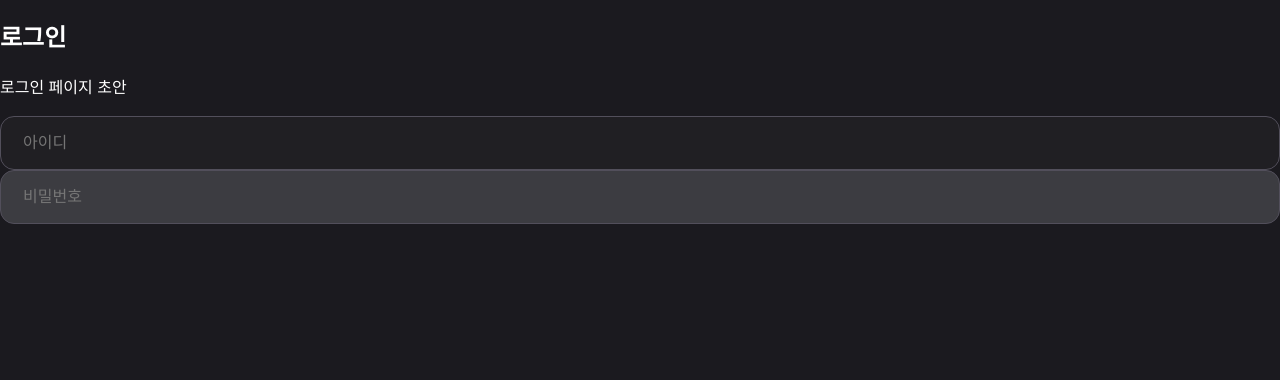
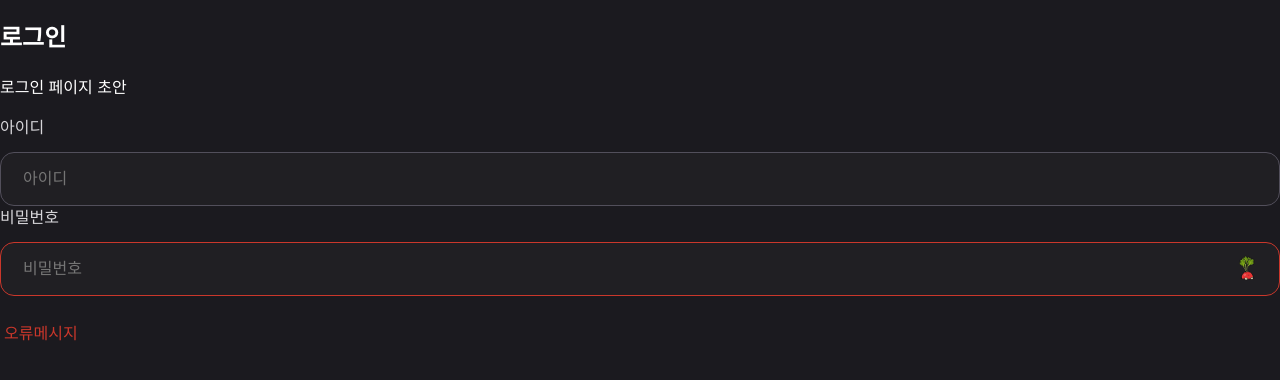
Before and after one commit to douk9909/DoingFarm, a Next.js app: page /login in a window 1280 px wide. Shown: the top 380 px of the page. Built offline with nearby package versions, Linux system fonts and the light colour scheme.

Commit message:
feat: label 생성 및 id로 연결

```diff
--- a/src/app/(auth)/login/page.tsx
+++ b/src/app/(auth)/login/page.tsx
@@ -1,12 +1,20 @@
 import { Input } from '@/components/common/input/Input';
+import eyeIcon from '@/app/icon.png';
 
 export default function LoginPage() {
   return (
     <section>
       <h1>로그인</h1>
       <p>로그인 페이지 초안</p>
-      <Input placeholder="아이디" status="default" />
-      <Input placeholder="비밀번호" type="password" isDisabled />
+      <Input placeholder="아이디" label="아이디" />
+      <Input
+        placeholder="비밀번호"
+        type="password"
+        label="비밀번호"
+        status="error"
+        errorMsg="오류메시지"
+        rightIcon={() => <img src={eyeIcon.src || eyeIcon} alt="icon" width={24} />}
+      />
     </section>
   );
 }
--- a/src/components/common/input/Input.module.css
+++ b/src/components/common/input/Input.module.css
@@ -2,7 +2,13 @@
   display: flex;
   flex-direction: column;
   align-items: flex-start;
-  gap: 6px;
+  gap: 10px;
+}
+
+.labelStyle {
+  color: var(--color-gray-700);
+  font-size: var(--font-size-16);
+  margin-bottom: 2px;
 }
 
 .inputContainer {
@@ -38,6 +44,7 @@
 
   border: none;
   outline: none;
+  font-size: var(--font-size-16);
   color: var(--color-gray-800);
   background-color: transparent;
 
@@ -47,6 +54,7 @@
   }
 
   ::placeholder {
+    font-size: var(--font-size-16);
     color: var(--color-gray-600);
   }
 }
@@ -60,5 +68,7 @@
 }
 
 .errorMsg {
+  margin-left: 4px;
+  font-size: var(--font-size-14);
   color: var(--color-danger);
 }
--- a/src/components/common/input/Input.tsx
+++ b/src/components/common/input/Input.tsx
@@ -1,4 +1,4 @@
-import { ComponentType, InputHTMLAttributes, forwardRef } from 'react';
+import { ComponentType, InputHTMLAttributes, forwardRef, useId } from 'react';
 import styles from './Input.module.css';
 import { cn } from '@/lib/utils/cn';
 
@@ -8,7 +8,7 @@ interface InputProps extends InputHTMLAttributes<HTMLInputElement> {
   leftIcon?: IconType;
   rightIcon?: IconType;
   onRightClick?: () => void;
-
+  label?: string;
   status?: 'default' | 'error' | 'disabled';
   isDisabled?: boolean;
   errorMsg?: string;
@@ -19,22 +19,30 @@ export const Input = forwardRef<HTMLInputElement, InputProps>(function Input(
     leftIcon: LeftIcon,
     rightIcon: RightIcon,
     onRightClick,
-    errorMsg,
+    label,
     status = 'default',
     isDisabled = false,
+    errorMsg,
     ...props
   }: InputProps,
   ref,
 ) {
+  const id = useId();
+
   return (
     <div className={styles.wrapper}>
+      {label && (
+        <label htmlFor={id} className={styles.labelStyle}>
+          {label}
+        </label>
+      )}
       <div className={styles.inputContainer} data-status={isDisabled ? 'disabled' : status}>
         {LeftIcon && (
           <div className={styles.iconWrapper}>
             <LeftIcon size={20} />
           </div>
         )}
-        <input className={styles.inputStyle} {...props} ref={ref} disabled={isDisabled} />
+        <input id={id} className={styles.inputStyle} {...props} ref={ref} disabled={isDisabled} />
         {RightIcon && (
           <div className={styles.iconWrapper} onClick={onRightClick}>
             <RightIcon size={24} />
```
